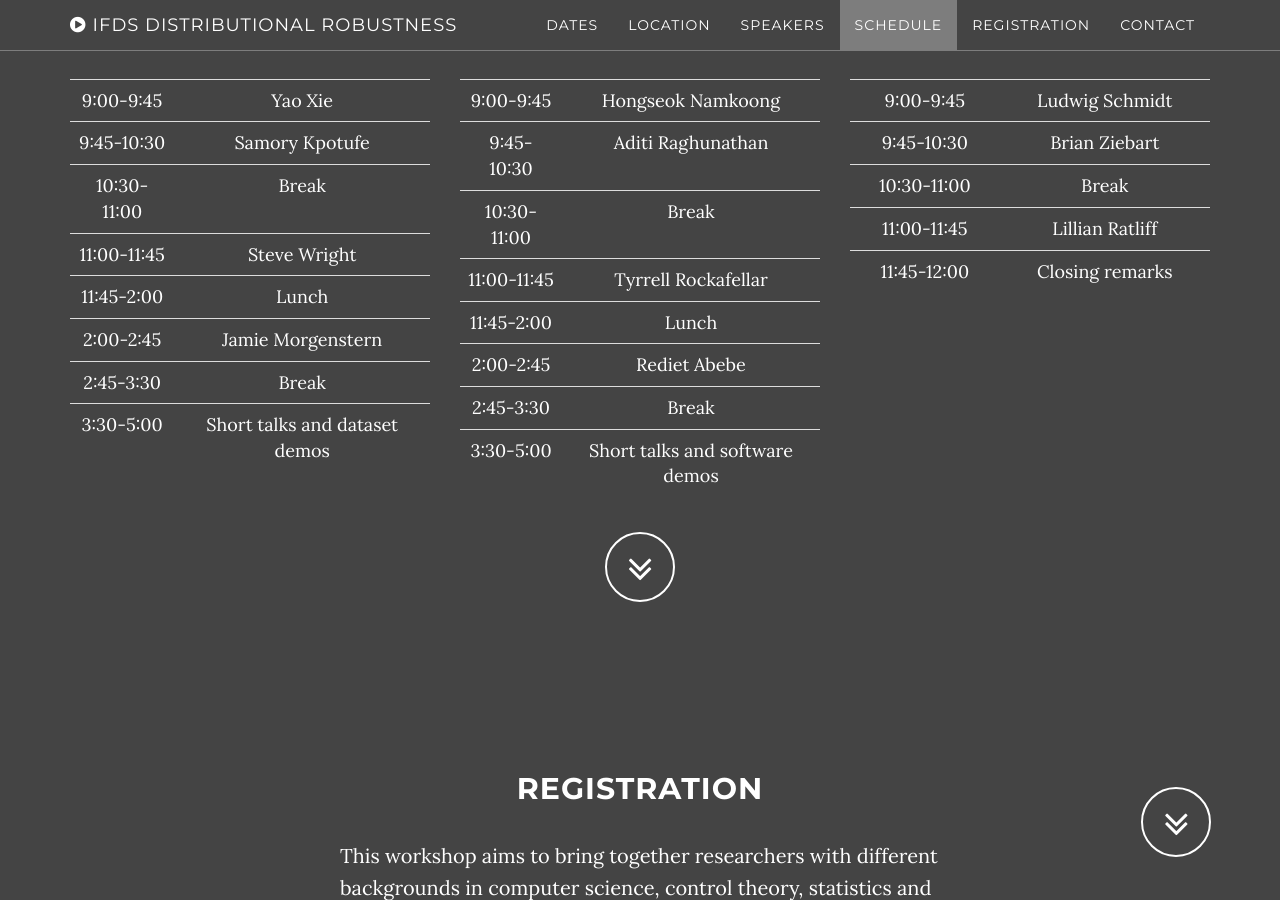
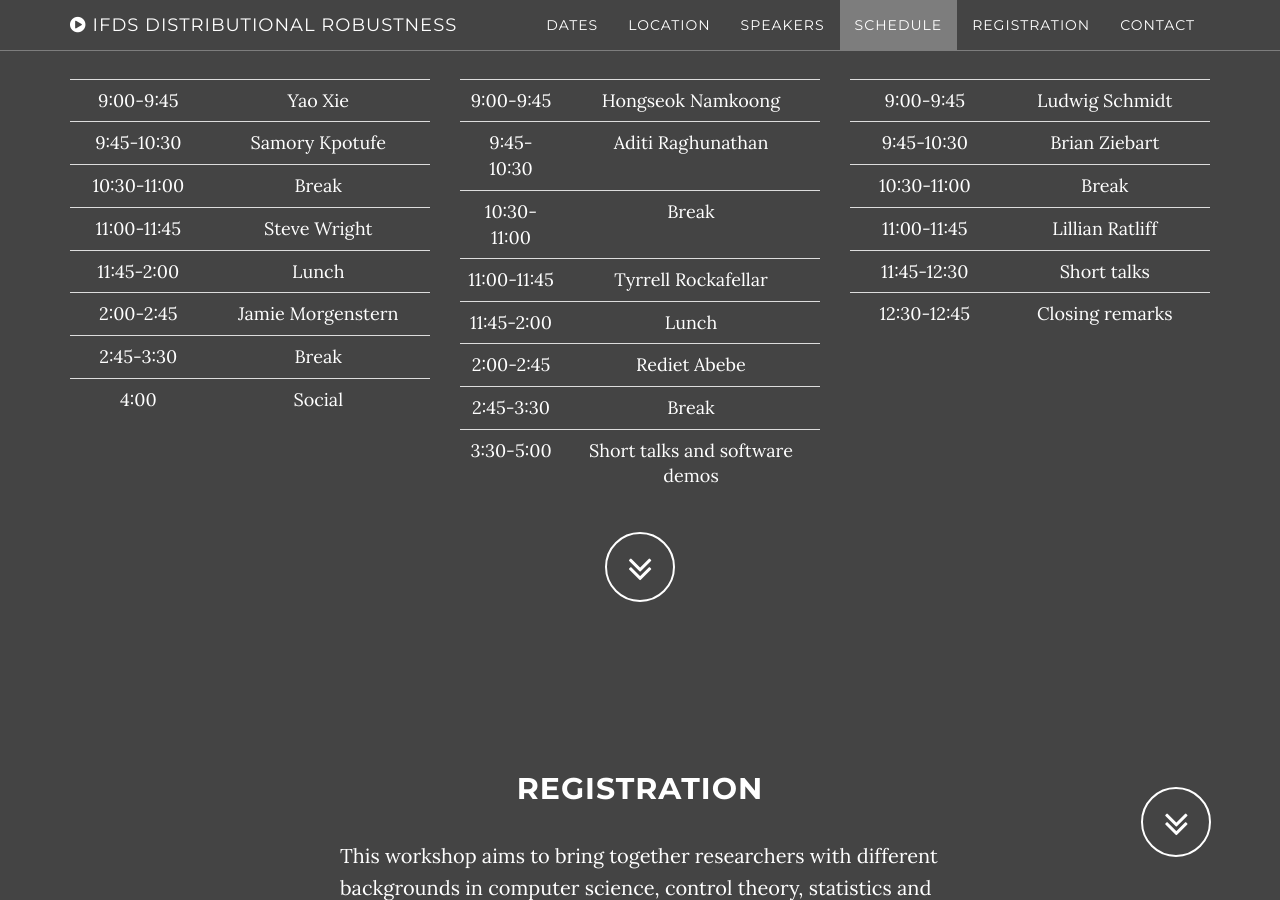
Before and after one commit to kgjamieson/ifds-workshop-2025, a Jekyll site: the page built from index.html, in a window 1280 px wide and 900 px high, scrolled down 3937 px. Built offline with Jekyll 4.4.1, drawn with Linux system fonts in a browser that asks for light colours.

Commit message:
Move short talks for Thursday social

```diff
--- a/_includes/schedule.html
+++ b/_includes/schedule.html
@@ -41,7 +41,7 @@
                   <td>2:45-3:30</td><td> Break  </td>
                 </tr>
                 <tr>
-                  <td>3:30-5:00</td><td> Short talks and dataset demos  </td>
+                  <td>4:00</td><td> Social  </td>
                 </tr>
                 </tbody>
             </table>
@@ -95,7 +95,10 @@
                   <td>11:00-11:45</td><td> Lillian Ratliff </td>
                 </tr>
                 <tr>
-                  <td>11:45-12:00</td><td> Closing remarks </td>
+                  <td>11:45-12:30</td><td> Short talks </td>
+                </tr>
+                 <tr>
+                  <td>12:30-12:45</td><td> Closing remarks </td>
                 </tr>
                 </tbody>
             </table>
```
